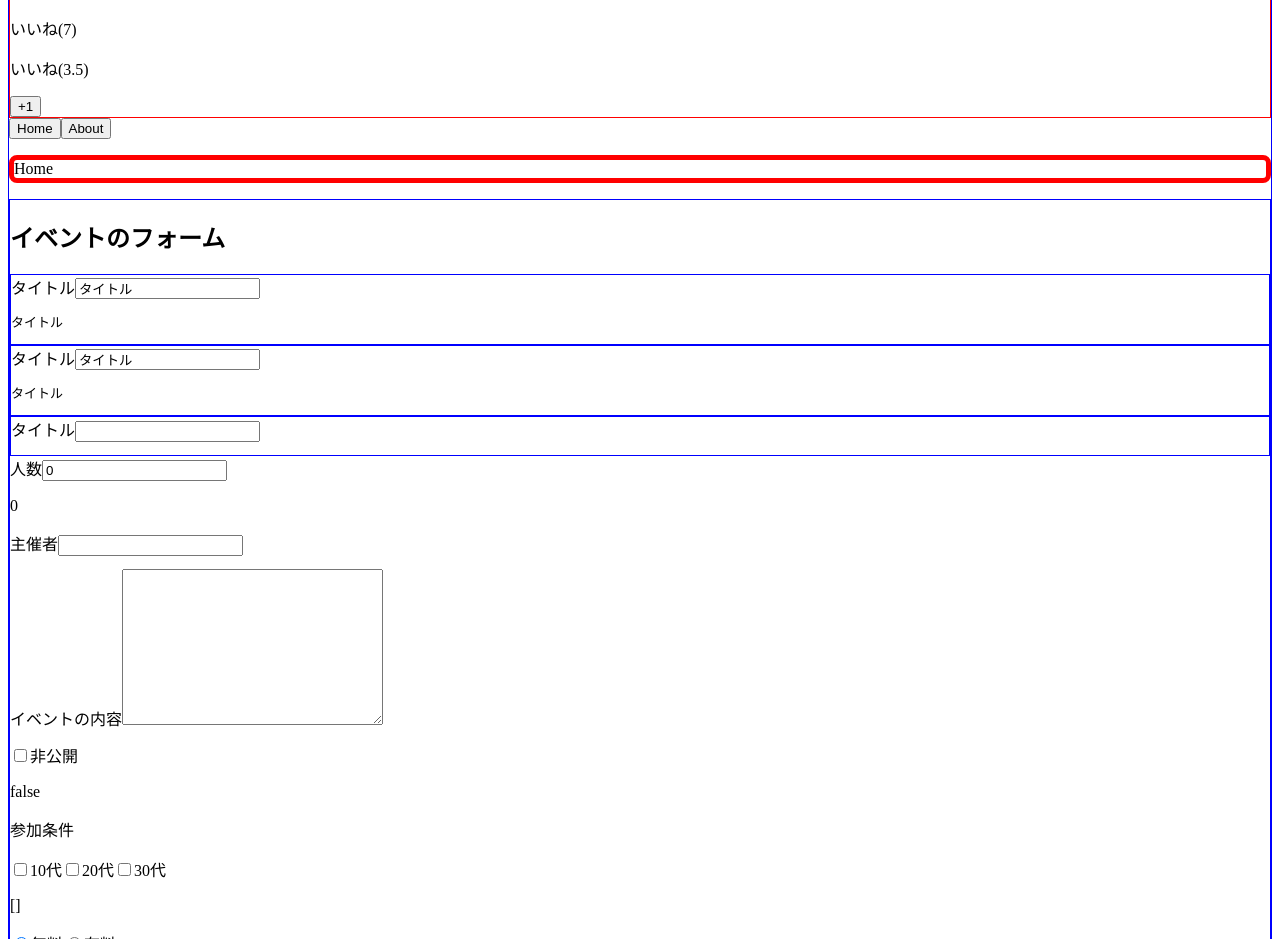
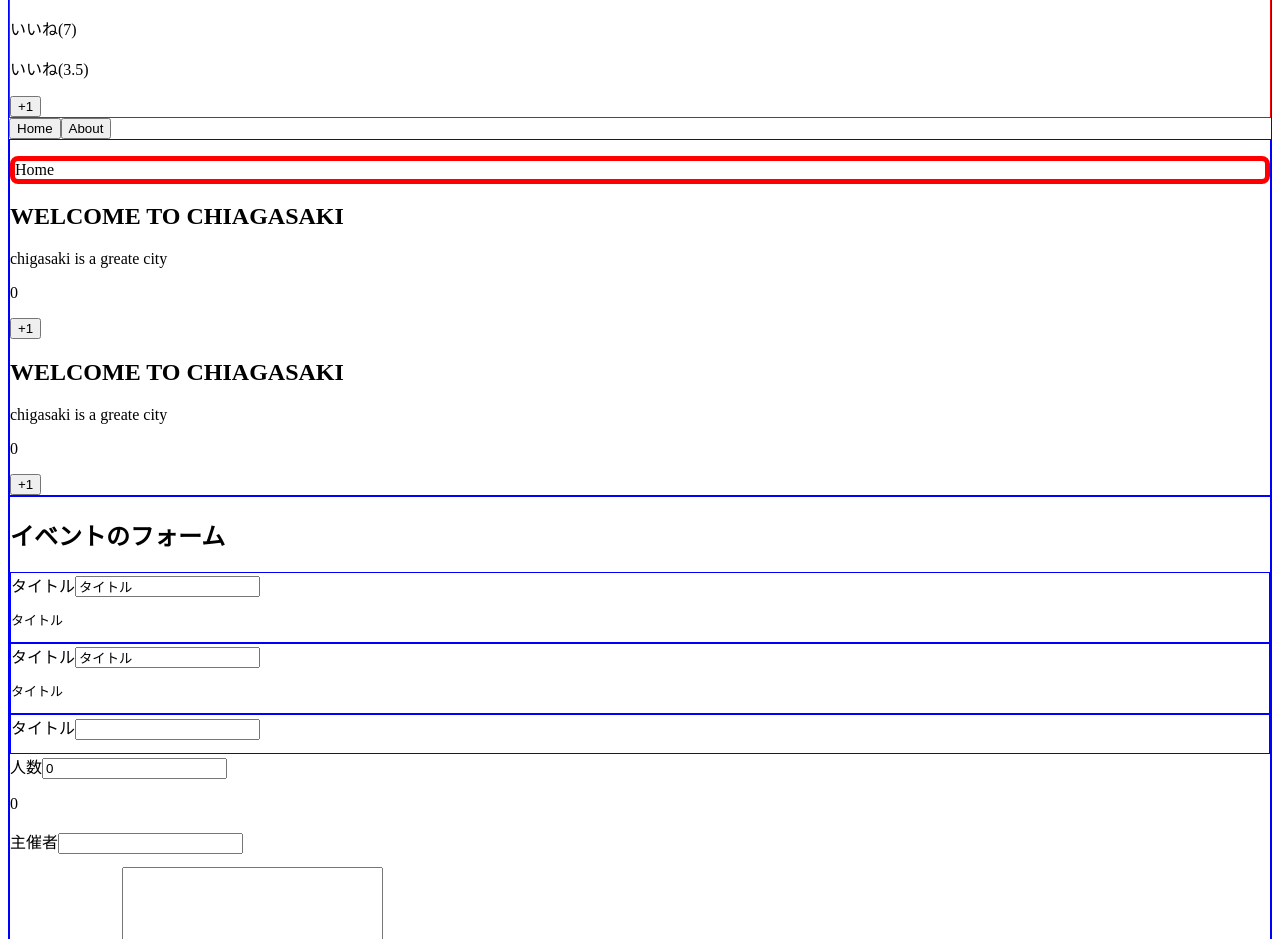
Before and after one commit to eggchi21/udemy-vuejs, a Vue app: page / in a window 1280 px wide. Shown: the part 1000-1939 px from the top of the page. Built offline with nearby package versions, Linux system fonts and the light colour scheme.

Commit message:
until sec11

```diff
--- /dev/null
+++ b/src/components/CountNumber.vue
@@ -0,0 +1,17 @@
+<template>
+  <div>
+
+    <h2>{{title | lowerCase |upperCase}}</h2>
+    <p>{{ subtitle | lowerCase}}</p>
+    <p>{{number}}</p>
+    <button @click="number++">+1</button>
+  </div>
+</template>
+
+
+<script>
+import { tokyoNumber } from "@/tokyoNumber";
+  export default{
+    mixins: [tokyoNumber]
+  };
+</script>
--- a/src/components/Home.vue
+++ b/src/components/Home.vue
@@ -1,10 +1,35 @@
 <template>
-  <p v-border:solid.round.shadow="{width:'5px',color: 'red'}">Home</p>
+  <div>
+    <p v-border:solid.round.shadow="{width:'5px',color: 'red'}">Home</p>
+    <h2>{{title | lowerCase |upperCase}}</h2>
+    <p>{{ subtitle | lowerCase}}</p>
+    <p>{{number}}</p>
+    <button @click="number++">+1</button>
+    <count-number></count-number>
+  </div>
 </template>
 
 
 <script>
+import CountNumber from "./CountNumber.vue"
+import { tokyoNumber } from "@/tokyoNumber";
+
   export default{
+    mixins: [tokyoNumber],
+    data(){
+      return{
+
+      }
+    },
+    components: {
+      CountNumber
+    },
+
+    // computed: {
+    //   upperCaseTitle(){
+    //     return this.title.toUpperCase();
+    //   }
+    // },
     directives: {
       border(el,binding){
       el.style.border = "solid black 2px";
--- a/src/main.js
+++ b/src/main.js
@@ -13,6 +13,9 @@
     el.style.borderRadius = "0.5rem"
   }
 })
+Vue.filter("upperCase", function(value){
+  return value.toUpperCase();
+})
 
 new Vue({
   render: h => h(App),
--- /dev/null
+++ b/src/tokyoNumber.js
@@ -0,0 +1,14 @@
+export const tokyoNumber = {
+  data(){
+    return{
+      title: "Welcome to Chiagasaki",
+      subtitle: "Chigasaki is a greate city",
+      number: 0
+    }
+  },
+  filters: {
+    lowerCase(value){
+      return value.toLowerCase();
+    }
+  }
+}
```
